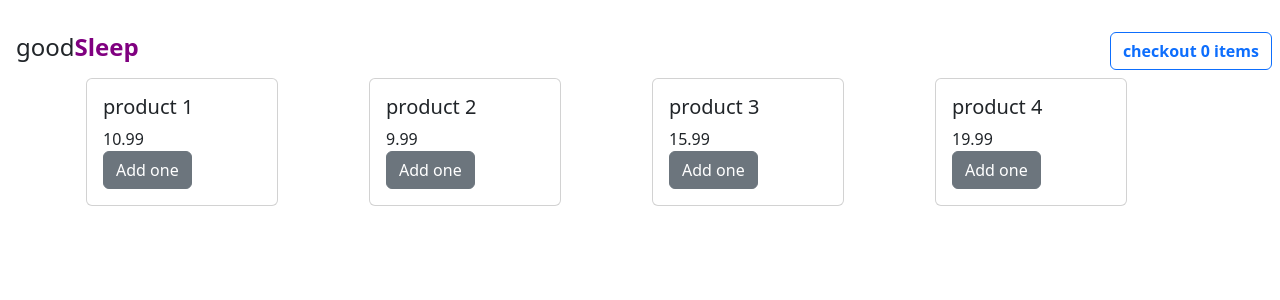
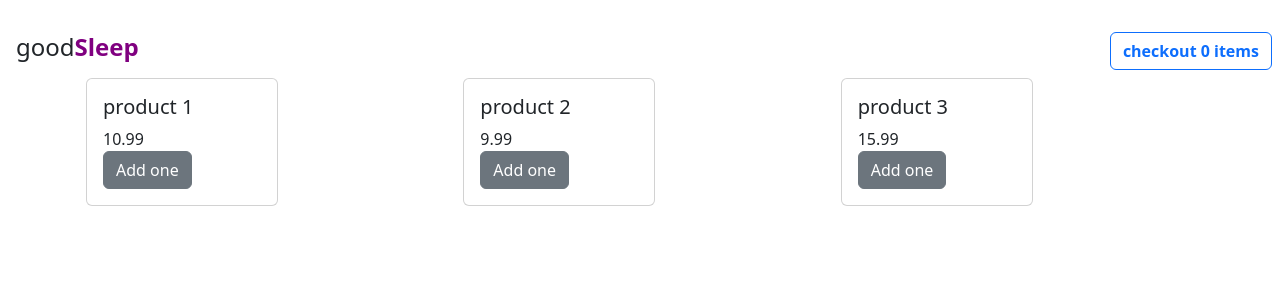
Before and after one commit to CarlosCardenas24/frontendStore, a React (Create React App) app: page / in a window 1280 px wide. Shown: the top 300 px of the page. Built offline with nearby package versions, Linux system fonts and the light colour scheme; the HTML template or start-up script is replaced by a standard one.

Commit message:
Finished the code except the looks

```diff
--- a/src/components/NavBar.jsx
+++ b/src/components/NavBar.jsx
@@ -25,7 +25,7 @@ function NaviBar() {
     const {getTotalQuantity, getProductQuantity, deleteFromCart, getProductTotalPrice, getTotalCost, cart} = useContext(CartContext)
 
     // POST method implementation
-    async function postData(url = "", data = {...cart}) {
+    async function postData(url = "", data = cart) {
         await fetch("http://localhost:4000/checkout", {
             method: "POST",
             headers: {
@@ -34,7 +34,7 @@ function NaviBar() {
             },
             body: JSON.stringify(data),
         }).then(res =>  res.json())
-        .then((x) => console.log(x))
+        .then((x) => window.location.href = x)
     }
 
     return (
--- a/src/context/CartContext.js
+++ b/src/context/CartContext.js
@@ -34,6 +34,7 @@ export const CartContextProvider = ({children}) => {
 
     // adding one to the cart
     const addOneToCart = (id) => {
+
 
         if (getProductQuantity(id) === 0){
             setCart([{id, quantity: 1}, ...cart])
--- a/src/productStore.js
+++ b/src/productStore.js
@@ -1,8 +1,11 @@
+const PRODUCT_ONE = process.env.REACT_APP_PRODUCT_ONE
+const PRODUCT_TWO = process.env.REACT_APP_PRODUCT_TWO
+const PRODUCT_THREE = process.env.REACT_APP_PRODUCT_THREE
+
 const produce = [
-    { id: 1, title: 'product 1', price: 10.99 },
-    { id: 2, title: 'product 2', price: 9.99 },
-    { id: 3, title: 'product 3', price: 15.99 },
-    { id: 4, title: 'product 4', price: 19.99 },
+    { id: `${PRODUCT_ONE}`, title: 'product 1', price: 10.99 },
+    { id: `${PRODUCT_TWO}`, title: 'product 2', price: 9.99 },
+    { id: `${PRODUCT_THREE}`, title: 'product 3', price: 15.99 },
 ]
 
 function getProductData(num) {
```
Also changed, not shown: 1 other file (tests, documents, lock files or other folders).
